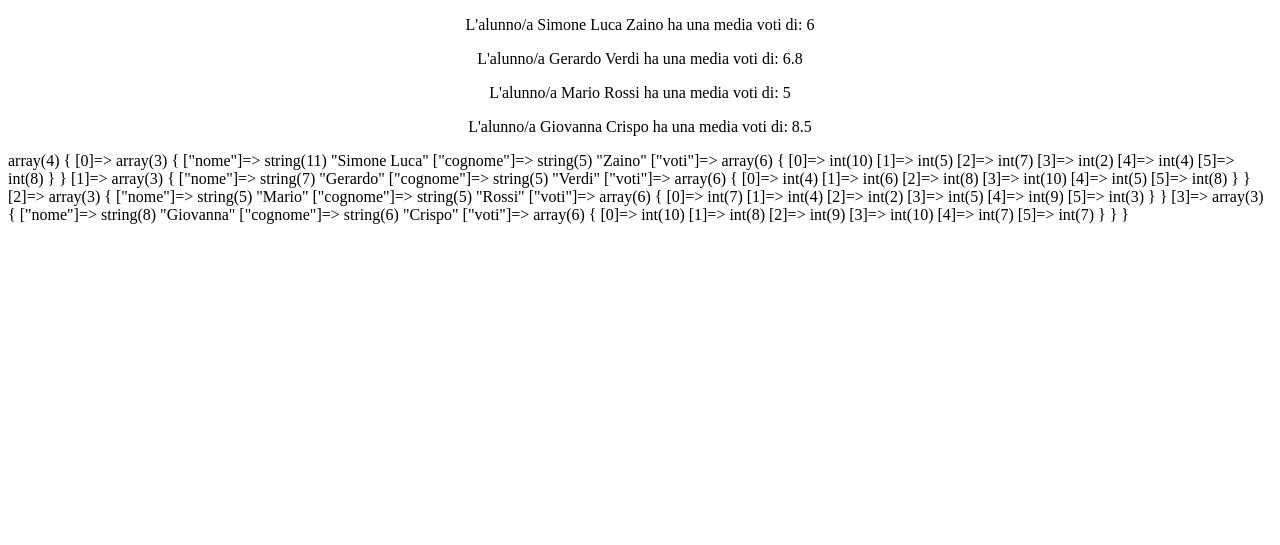
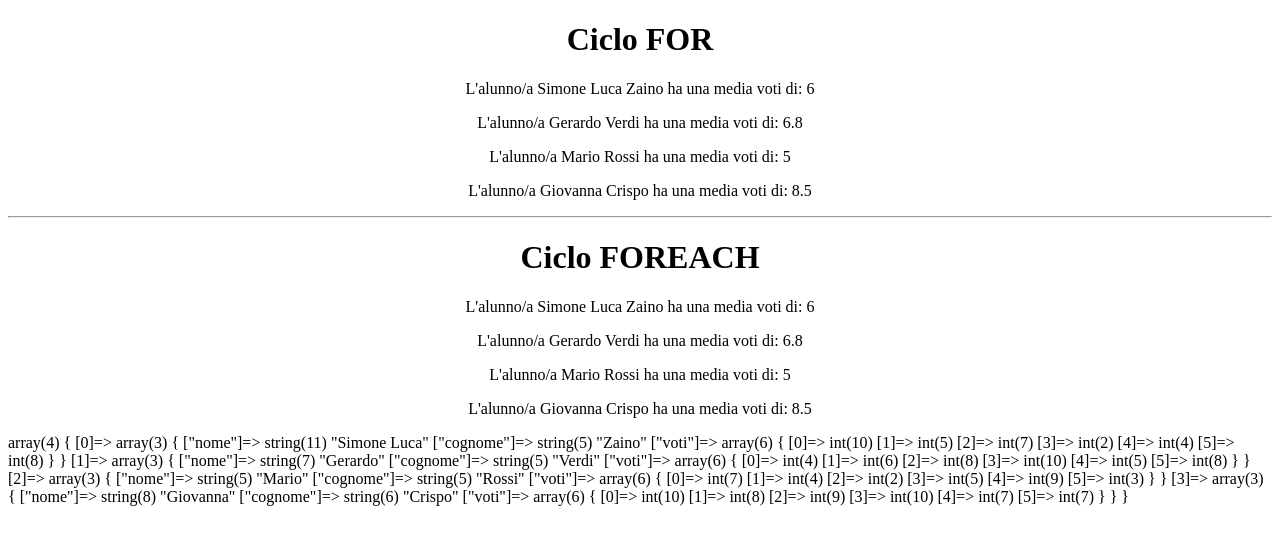
Before and after one commit to simoneluca00/php-snacks-b1, a PHP site: page / in a window 1280 px wide. Shown: the top 545 px of the page. Run offline with PHP 8.4, Linux system fonts and the light colour scheme.

Commit message:
Alternative solution added (forEach)

```diff
--- a/PHP snack 7/index.php
+++ b/PHP snack 7/index.php
@@ -1,10 +1,11 @@
 <?php
 
 /*
-## Snack 7
-Creare un array contenente qualche alunno di un’ipotetica classe.
-Ogni alunno avrà Nome, Cognome e un array contenente i suoi voti scolastici.
-Stampare Nome, Cognome e la media dei voti di ogni alunno.
+    Snack 7
+
+    Creare un array contenente qualche alunno di un’ipotetica classe.
+    Ogni alunno avrà Nome, Cognome e un array contenente i suoi voti scolastici.
+    Stampare Nome, Cognome e la media dei voti di ogni alunno.
 */
 
 $students = [
@@ -41,13 +42,17 @@ $students = [
     <title>PHP snacks blocco 1 (snack 7)</title>
 
     <style>
-        p {
+        p,
+        h1 {
             text-align: center;
         }
     </style>
 </head>
 <body>
+
+    <!-- ELEMENTI STAMPATI CON CICLO FOR -->
     <div>
+        <h1>Ciclo FOR</h1>
         <?php
             for ($i=0; $i < count($students) ; $i++) {
 
@@ -70,9 +75,40 @@ $students = [
                </p>
         <?php
             }
-            var_dump($students);
         ?>
 
     </div>
+
+    <hr>
+
+    <!-- ELEMENTI STAMPATI CON CICLO FOREACH -->
+    <div>
+        <h1>Ciclo FOREACH</h1>
+        <?php
+            foreach ($students as $student) {
+
+                $singleArrayVoti2 = $student["voti"];
+                $studentName2 = $student["nome"];
+                $studentSurname2 = $student["cognome"];
+
+                $mediaVotiAlunno2 = array_sum($student["voti"]) / count($student["voti"]);
+                $roundMedia2 = round($mediaVotiAlunno2, 1);
+        ?>
+
+                <p>
+                    <?php
+                        echo "L'alunno/a " . $studentName2 . " " . $studentSurname2 . " ha una media voti di: " . $roundMedia2;
+                    ?>
+               </p>
+        <?php
+            }
+        ?>
+    </div>
+
+    <!-- ARRAY COMPLETO -->
+    <div>
+        <?php var_dump($students);?>
+    </div>
+
 </body>
 </html>
```
Also changed, not shown: PHP snack 1/index.php (+18 -1 lines).
